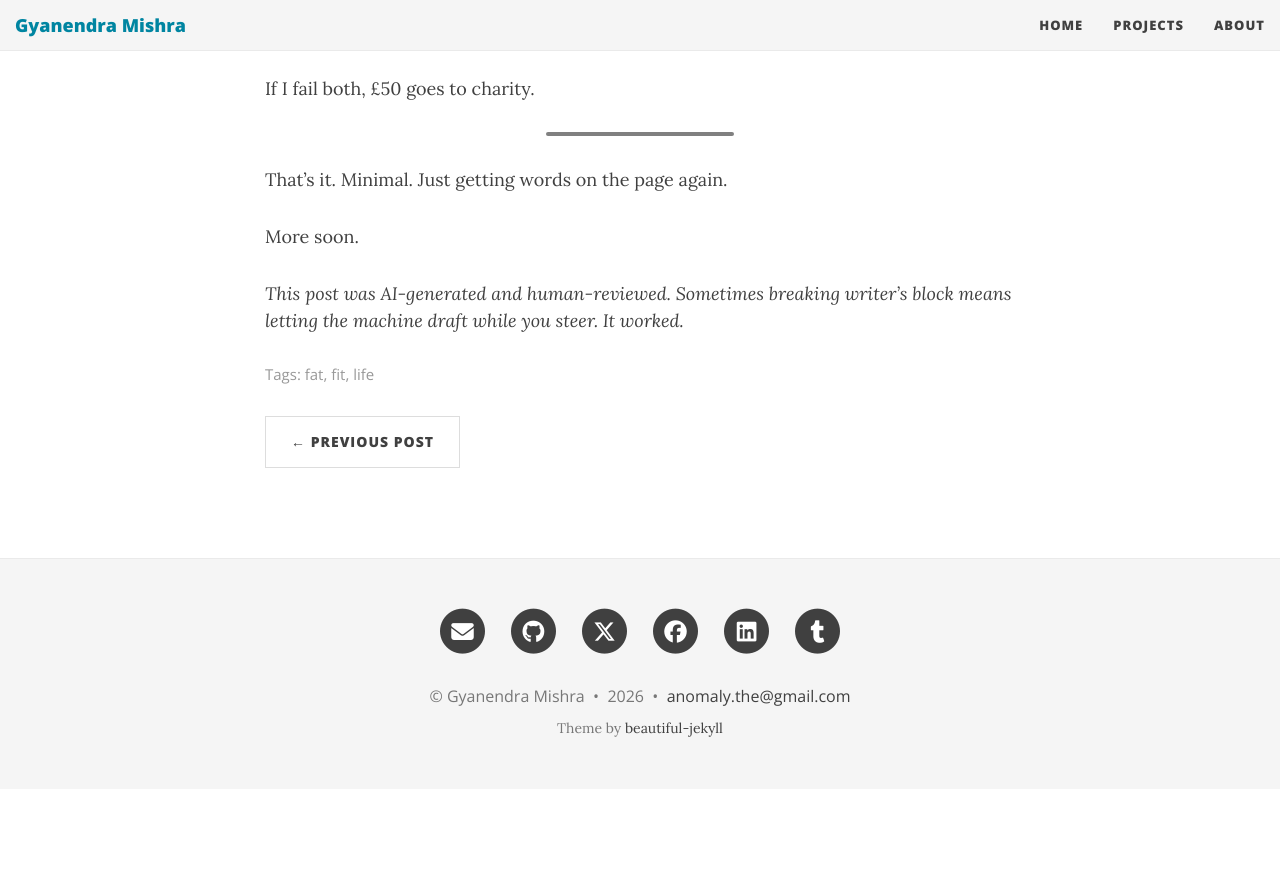
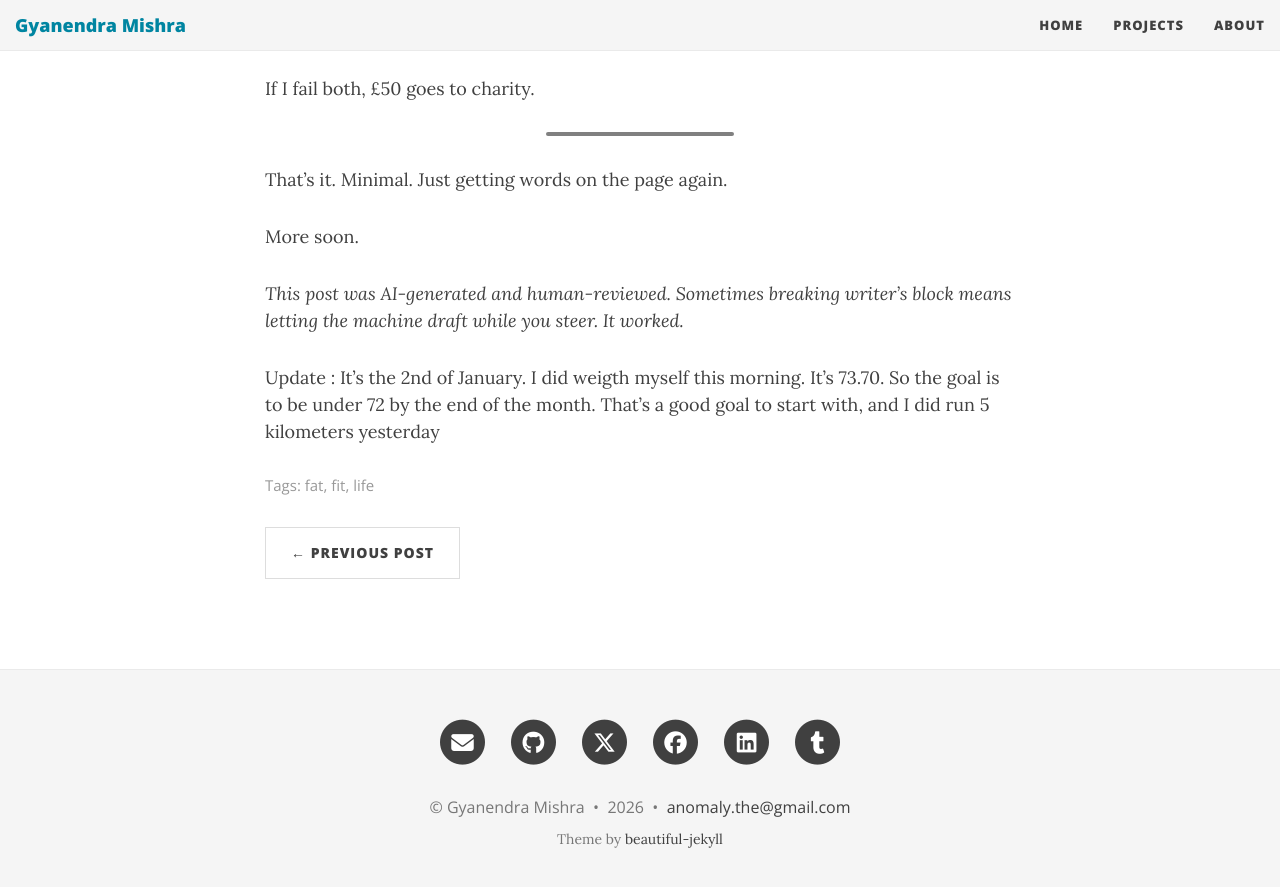
Before and after one commit to h4ck3rk3y/h4ck3rk3y.github.io, a Jekyll site: the page built from _posts/2026-01-01-january-2026.md, in a window 1280 px wide and 900 px high, scrolled down 1739 px. Shown: the top 887 px of the window. Built offline with Jekyll 4.4.1, drawn with Linux system fonts in a browser that asks for light colours; before the commit the page ends 2528 px from its top, so only the background shows below that.

Commit message:
Add weight update and goal for January
Added personal weight update and goal for January.

```diff
--- a/_posts/2026-01-01-january-2026.md
+++ b/_posts/2026-01-01-january-2026.md
@@ -55,3 +55,5 @@ That's it. Minimal. Just getting words on the page again.
 More soon.
 
 *This post was AI-generated and human-reviewed. Sometimes breaking writer's block means letting the machine draft while you steer. It worked.*
+
+Update : It's the 2nd of January. I did weigth myself this morning. It's 73.70. So the goal is to be under 72 by the end of the month. That's a good goal to start with, and I did run 5 kilometers yesterday
```
